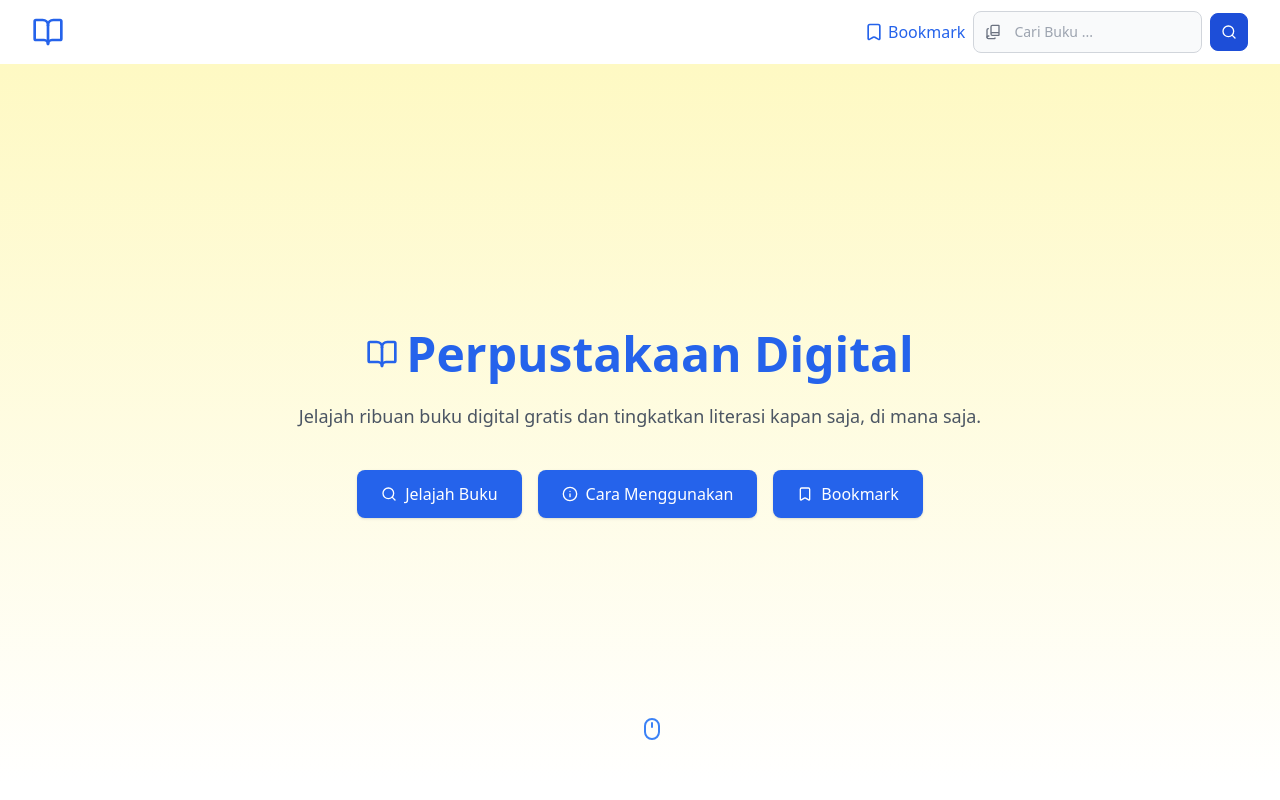
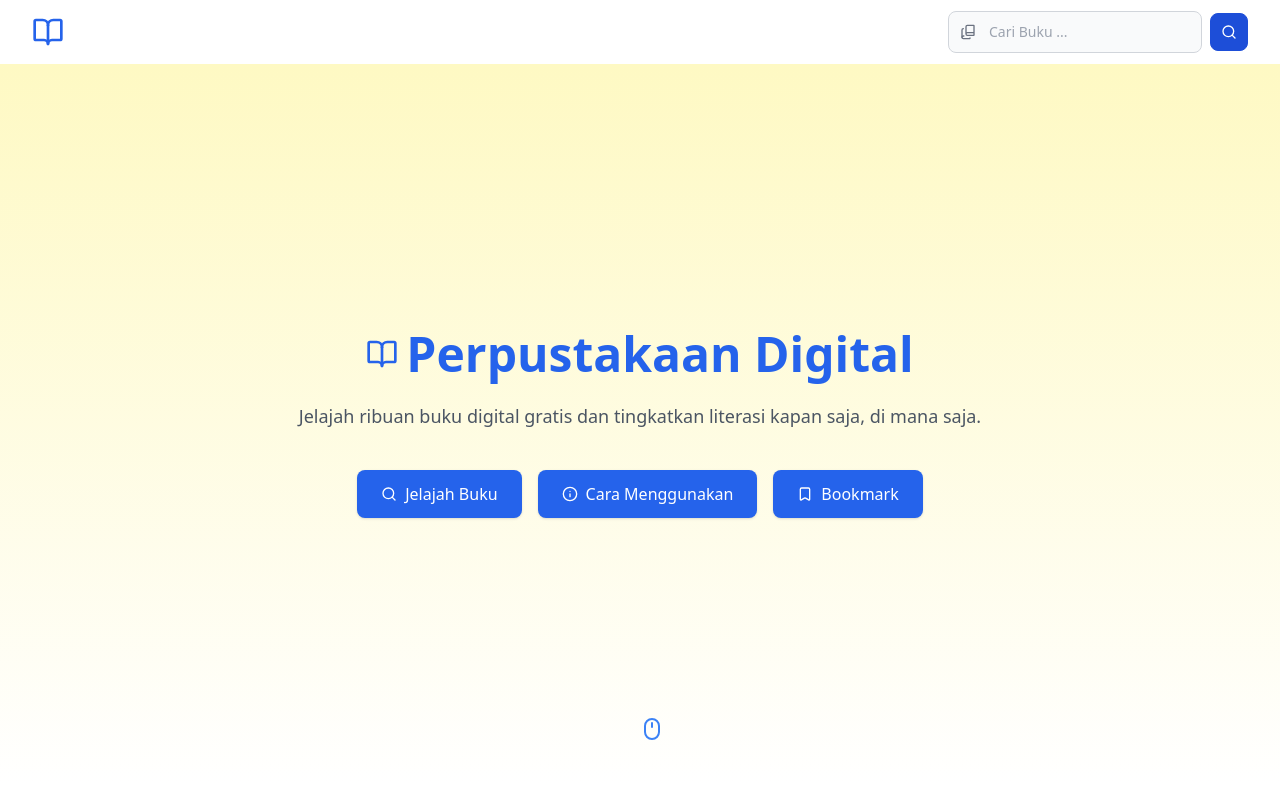
Before and after one commit to nazrilacil/PerpustakaanDigital, a Vue app: page / in a window 1280 px wide. Shown: the top 800 px of the page. Built offline with nearby package versions, Linux system fonts and the light colour scheme.

Commit message:
Update Header.vue

```diff
--- a/src/components/Header.vue
+++ b/src/components/Header.vue
@@ -9,10 +9,6 @@
                     </a>
                 </div>
                 <div class="flex items-center max-w-sm mx-auto gap-2">
-                    <router-link to="/bookmark" class="text-blue-600 hover:underline flex items-center gap-1">
-                        <Bookmark class="w-5 h-5" /> Bookmark
-                    </router-link>
-
                     <div class="relative w-full">
                         <div class="absolute inset-y-0 start-0 flex items-center ps-3 pointer-events-none">
                             <BookCopy class="w-4 h-4 text-gray-500" />
```
